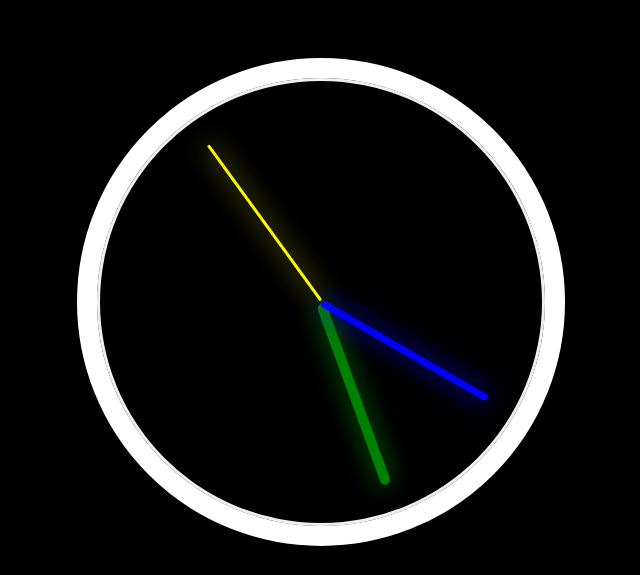
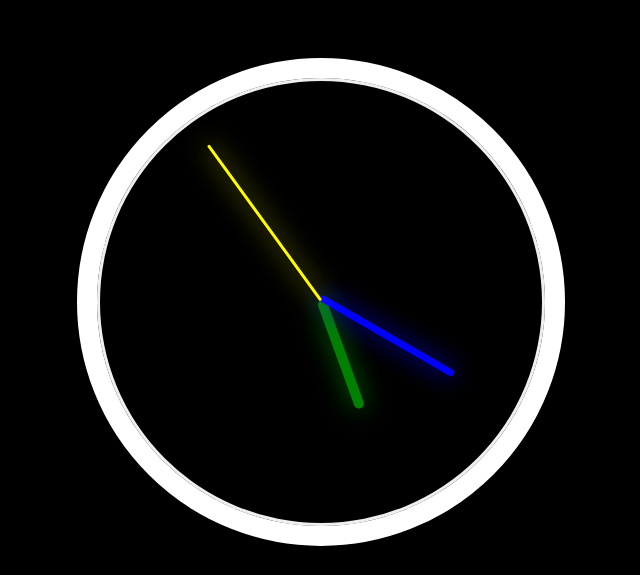
Before and after one commit to MaiNehaHu/Clocks, a plain HTML site: page index.html in a window 1280 px wide. Shown: the top 575 px of the page, without its empty margins (319-959 px from the left). Drawn offline with Linux system fonts and the light colour scheme.

Commit message:
hands sizes

```diff
--- a/Style.css
+++ b/Style.css
@@ -32,28 +32,32 @@ body {
   position: absolute;
   top: 50%;
 
-  transform-origin: 100%;
+  transform-origin: 100%; /* so that it'll rotate from last point*/
   transform: rotate(90deg);
   transition: all;
   transition-timing-function: linear;
 }
 .hour-hand {
-  width: 50%;
+  width: 30%; /** 30% of the clock face*/
   height: 10px;
   transform: rotate(90deg);
   background: green;
   box-shadow: 0px 0px 25px green;
   border-radius: 2rem;
-
+  position: relative;
+  top: 49%;
+  left: 20%;
 }
 .min-hand {
-  width: 50%;
+  width: 40%;
   height: 7px;
   transform: rotate(90deg);
   background: blue;
   box-shadow: 0px 0px 25px blue;
   border-radius: 2rem;
-
+  position: relative;
+  top: 46%;
+  left: 10%;
 }
 .sec-hand {
   width: 50%;
```
